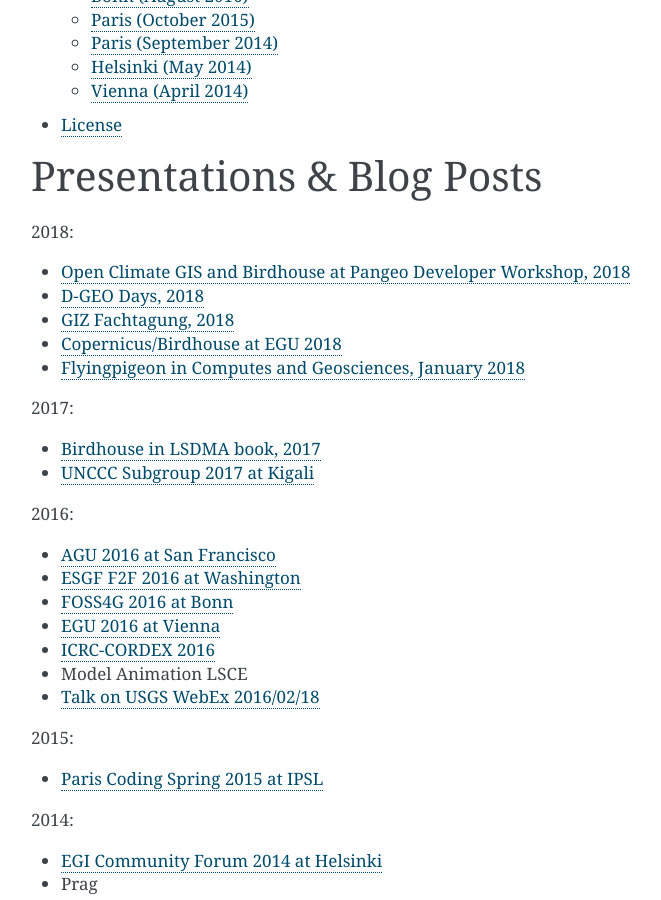
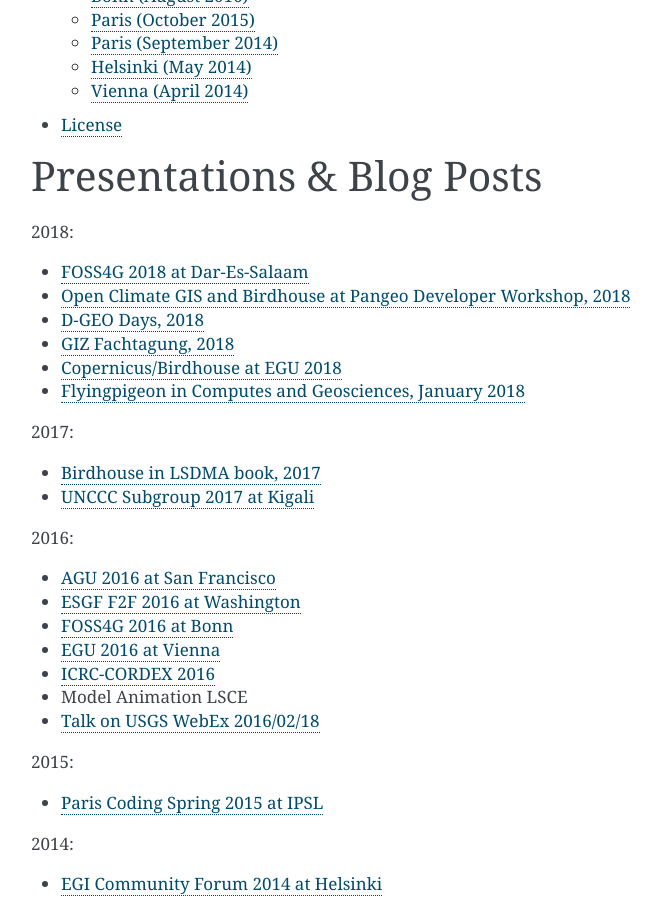
Before and after one commit to bird-house/birdhouse-docs, a Sphinx documentation site: the page built from docs/source/index.rst, in a window 1280 px wide and 900 px high, scrolled down 1176 px. Shown: the whole window, without its empty margins (389-1050 px from the left). Built offline with Sphinx 7.4.7, drawn with Linux system fonts in a browser that asks for light colours.

Commit message:
presentation FOSS4G Dar Es Salaam

```diff
--- a/docs/source/index.rst
+++ b/docs/source/index.rst
@@ -45,6 +45,7 @@
 
 2018:
 
+* `FOSS4G 2018 at Dar-Es-Salaam <https://github.com/bird-house/birdhouse-docs/blob/master/slides/birdhouse-foss4g-2018/Hempelmann_foss4g2018.pdf>`_
 * `Open Climate GIS and Birdhouse at Pangeo Developer Workshop, 2018 <https://medium.com/pangeo/the-2018-pangeo-developers-workshop-1be359dac33c>`_
 * `D-GEO Days, 2018 <https://github.com/bird-house/birdhouse-docs/tree/master/slides/birdhouse-D-GEO/main.pdf>`_
 * `GIZ Fachtagung, 2018 <https://github.com/bird-house/birdhouse-docs/tree/master/slides/birdhouse-fata2018/main.pdf>`_
```
